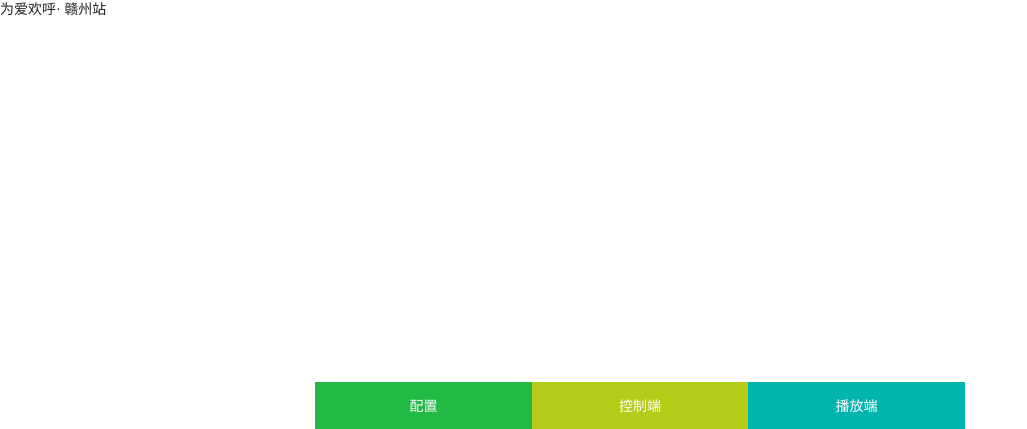
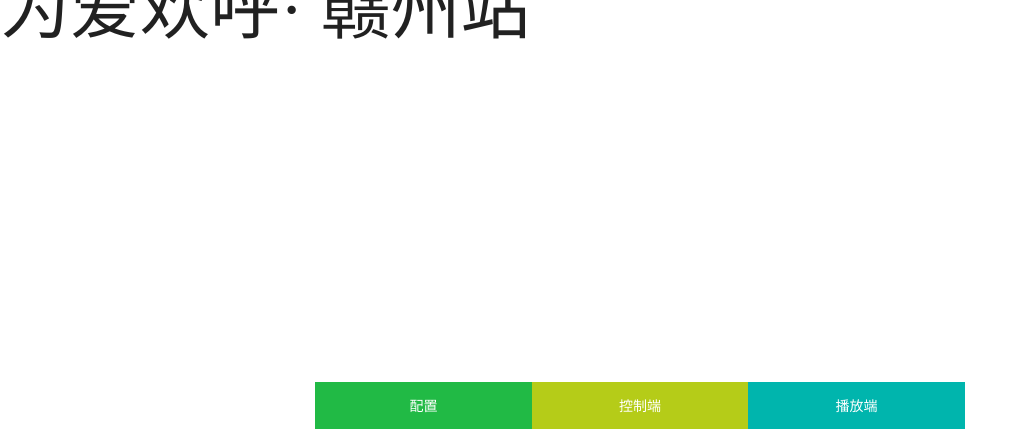
Before and after one commit to theburn/subtitle_play, a Django app: page /dispatch/ in a window 1280 px wide. Shown: the top 429 px of the page, without its empty margins (0-1027 px from the left). Run offline with Django 3.2, Linux system fonts and the light colour scheme; some web fonts are replaced.

Commit message:
update src font

```diff
--- a/subtitle_play/templates/dispatch.html
+++ b/subtitle_play/templates/dispatch.html
@@ -54,7 +54,7 @@
 
     .yg_font {
         font-family:"yg";
-        font-size:"70px";
+        font-size:70px;
     }
 
 
```
